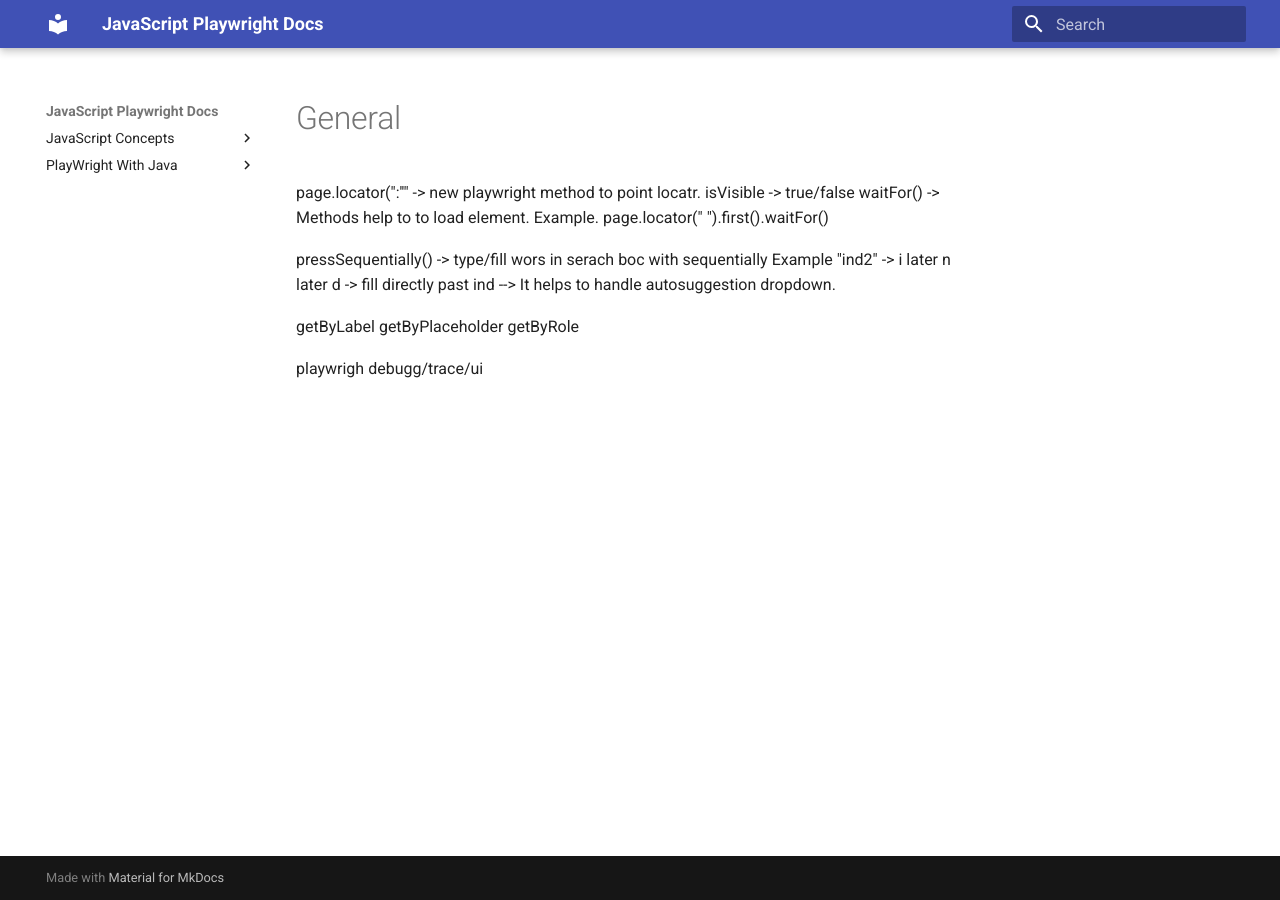
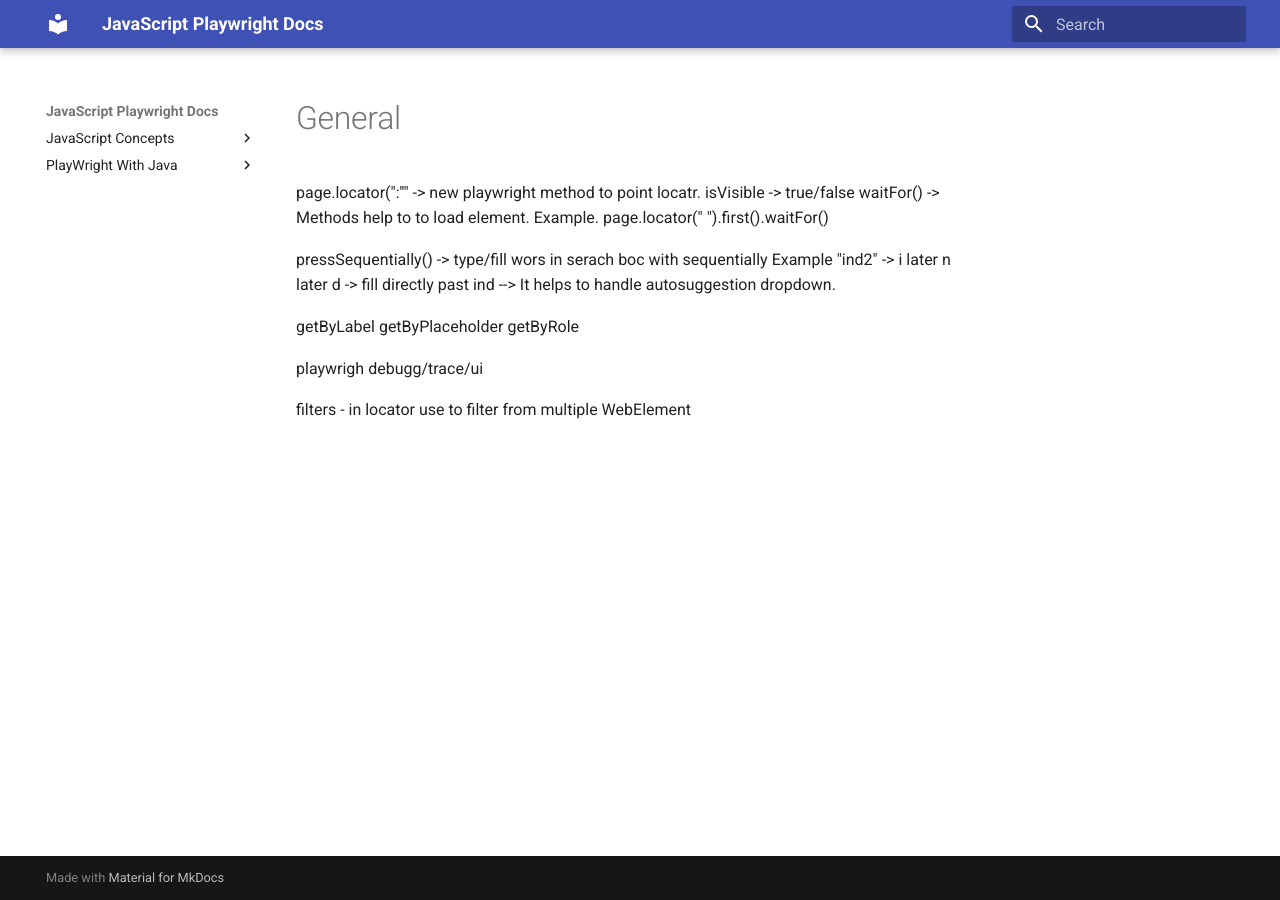
Before and after one commit to Play-Wright-course/automation-testing, an MkDocs documentation site: the page built from docs/javascriptConcepts/jscode/general.md, in a window 1280 px wide. Built offline with MkDocs 1.6.1 and Material for MkDocs 9.7.7, drawn with Linux system fonts in a browser that asks for light colours.

Commit message:
Update general.md

```diff
--- a/docs/javascriptConcepts/jscode/general.md
+++ b/docs/javascriptConcepts/jscode/general.md
@@ -11,3 +11,5 @@
 getByRole
 
 playwrigh debugg/trace/ui
+
+filters - in locator use to filter from multiple WebElement
```
